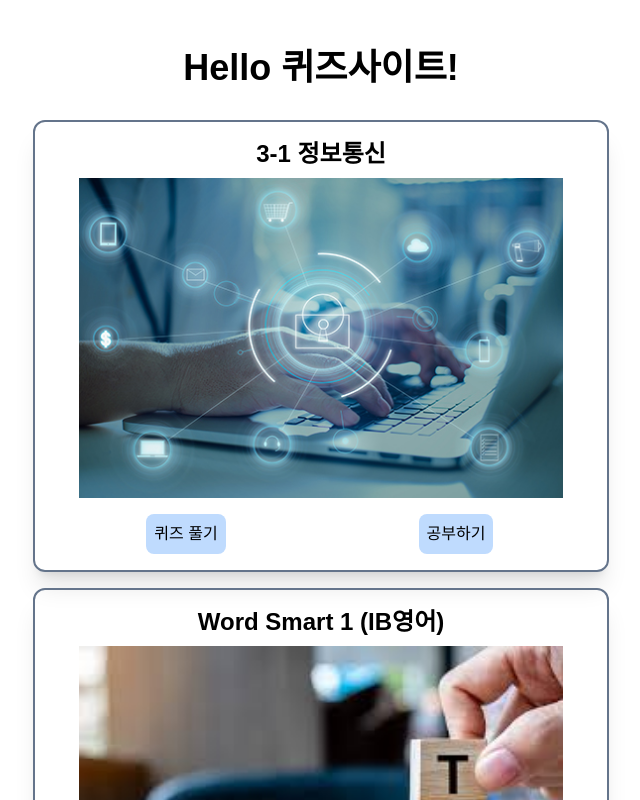
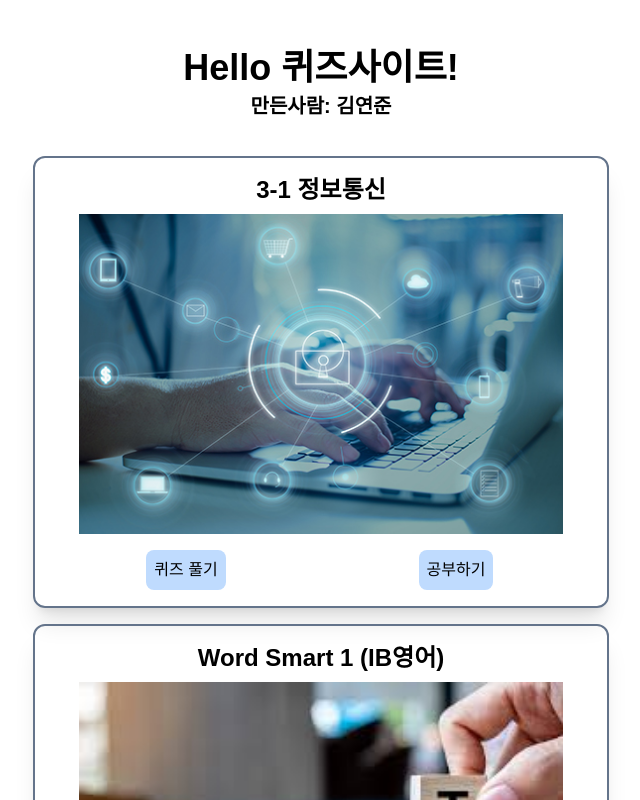
Before and after one commit to Superfish83/memoquiz, a Next.js app: page / in a window 1280 px wide. Shown: the top 800 px of the page, without its empty margins (319-959 px from the left). Built offline with nearby package versions, Linux system fonts and the light colour scheme; a web font is replaced by a local one.

Commit message:
add credit

```diff
--- a/pages/index.jsx
+++ b/pages/index.jsx
@@ -37,6 +37,9 @@ export default function Index(){
     <div >
         <div className="font-extrabold p-4 text-4xl text-center">
             Hello 퀴즈사이트!
+            <div className="font-bold p-1 text-xl">
+                만든사람: 김연준
+            </div>
         </div>
         <div>
             <PageCard
```
